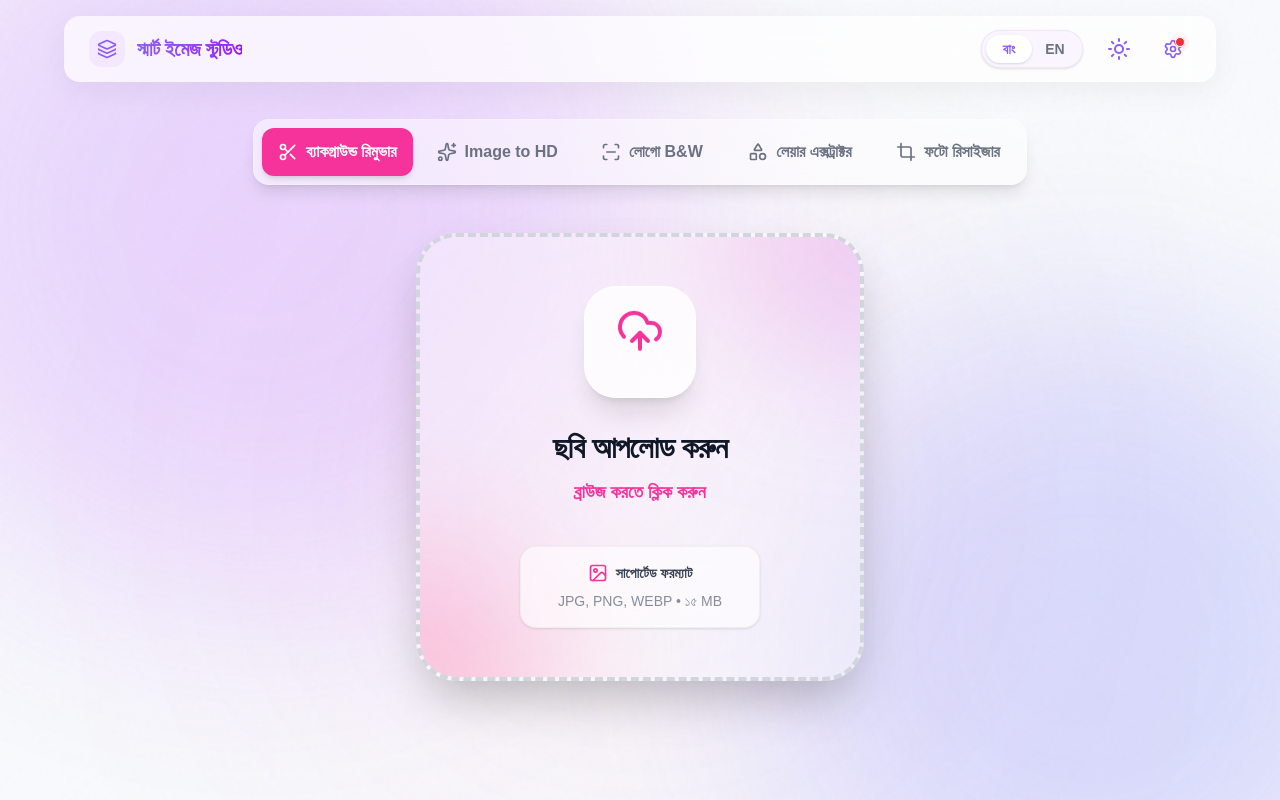
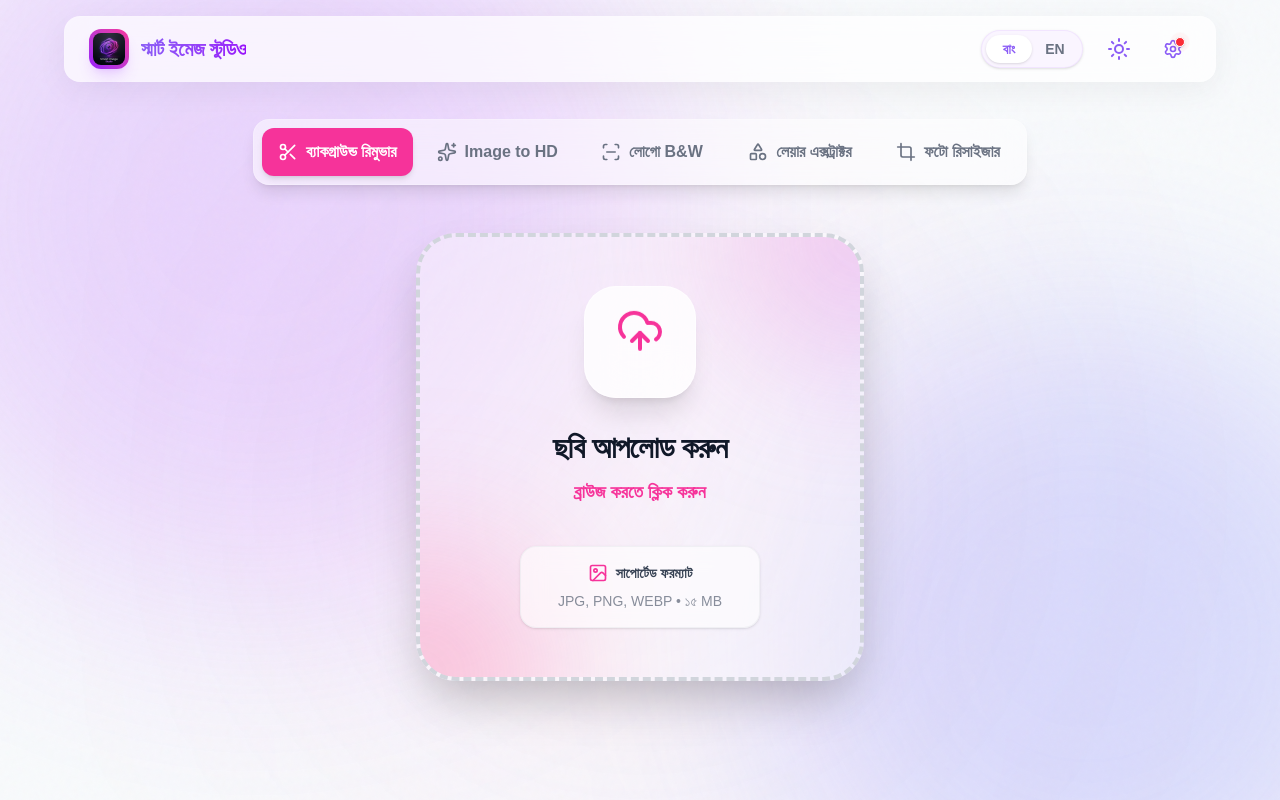
Before and after one commit to sazuakhaneicom-rgb/smartimagestudio.app, a Next.js app in the folder frontend/: page / in a window 1280 px wide. Built offline with nearby package versions, Linux system fonts and the light colour scheme; a web font is replaced by a local one.

Commit message:
Add new 3D neon logo for Smart Image Studio

```diff
--- a/frontend/components/Header.tsx
+++ b/frontend/components/Header.tsx
@@ -16,8 +16,8 @@ export default function Header() {
     <header className="fixed top-0 left-0 right-0 z-50 px-4 py-4 sm:px-6">
       <div className="max-w-6xl mx-auto flex items-center justify-between glass-panel rounded-2xl px-6 py-3 transition-all duration-300">
         <div className="flex items-center gap-3 text-[var(--color-primary)] dark:text-purple-400 group cursor-pointer">
-          <div className="p-2 bg-purple-100 dark:bg-purple-900/40 rounded-xl group-hover:scale-110 transition-transform duration-300">
-            <Layers className="w-5 h-5" />
+          <div className="p-1 bg-gradient-to-tr from-purple-600 to-pink-500 rounded-xl group-hover:scale-110 transition-transform duration-300 flex items-center justify-center shadow-lg shadow-purple-500/20">
+            <img src="/logo.png" alt="Smart Image Studio Logo" className="w-8 h-8 rounded-lg object-cover" />
           </div>
           <span className="font-bold text-xl tracking-tight hidden sm:block bg-clip-text text-transparent bg-gradient-to-r from-[var(--color-primary)] to-purple-600 dark:from-purple-400 dark:to-purple-200">
             {t('app.name')}
```
Also changed, not shown: frontend/app/icon.png (added), frontend/public/logo.png (added).
